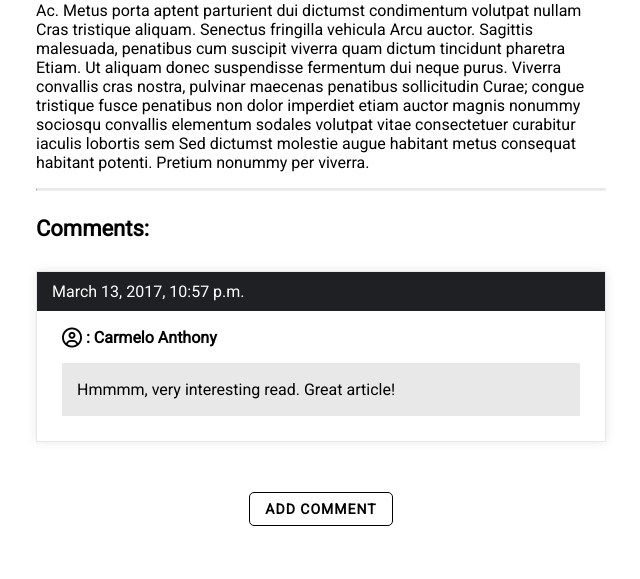
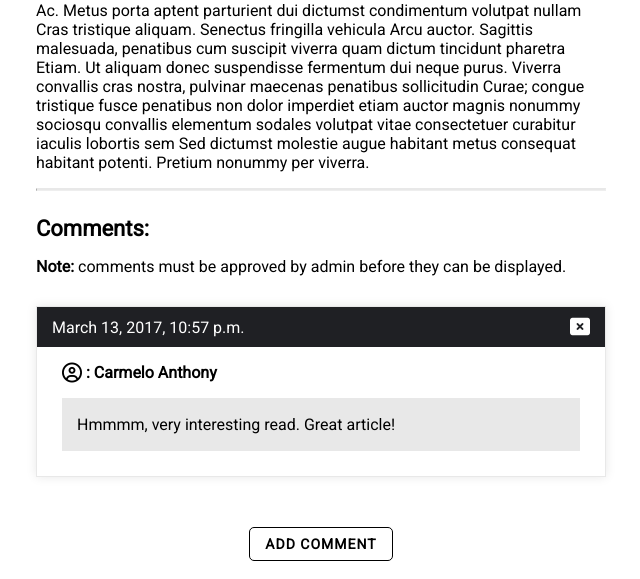
Before and after one commit to tangjl/blog, a Django app: page /post/2/ in a window 1280 px wide. Shown: the part 799-1378 px from the top of the page, without its empty margins (319-959 px from the left). Run offline with Django 3.2, Linux system fonts and the light colour scheme; a user stored in the database is signed in; data comes from the database, SQL or seed files in the repository; both versions use the stored data as it was after the commit; some libraries are stand-ins or nearby versions.

Commit message:
minor design fixes, can delete approved comments if authenticated

```diff
--- a/app/templates/app/base.html
+++ b/app/templates/app/base.html
@@ -1,9 +1,7 @@
 {% load staticfiles %}
 <!-- if changes to css are not reflecting, clear cache with ctrl fn f5-->
-<!-- fix new post/edit post, should have different title -->
-<!-- should be able to delte accepted comments after they've been approved as an admin -->
 <!-- Should have a "are you sure" popup when you try to delete something for the first time -->
-<!-- add pages -->
+<!-- pagination -->
 <!-- nested comments -->
 <html lang="en">
     <head>
--- a/app/templates/app/post_detail.html
+++ b/app/templates/app/post_detail.html
@@ -22,6 +22,7 @@
         {% if post.published_date %}
         <hr>
         <div class="comment-title">Comments:</div>
+            <p><span class="bolded">Note:</span> comments must be approved by admin before they can be displayed.</p>
             {% for comment in post.comments.all %}
                 {% if user.is_authenticated or comment.approved_comment %}
                 <div class="comment-card">
@@ -30,6 +31,9 @@
                         <span>
                         {% if not comment.approved_comment %}
                             <a class="icon-link-4" href="{% url 'comment_approve' pk=comment.pk %}"><i class="fa fa-check-square" aria-hidden="true"></i></a>
+                            <a class="icon-link-4" href="{% url 'comment_remove' pk=comment.pk %}"><i class="fa fa-window-close" aria-hidden="true"></i></a>
+                        {% endif %}
+                        {% if user.is_authenticated and comment.approved_comment %}
                             <a class="icon-link-4" href="{% url 'comment_remove' pk=comment.pk %}"><i class="fa fa-window-close" aria-hidden="true"></i></a>
                         {% endif %}
                         </span>
--- a/app/templates/app/post_draft_list.html
+++ b/app/templates/app/post_draft_list.html
@@ -8,7 +8,7 @@
     {% for post in posts %}
         <div class="card">
             <div class="bar">
-                Created: {{ post.created_date|date:'m-d-Y' }}
+                Created: {{ post.created_date|date:'m/d/Y' }}
                 <a class="icon-link-4" href="{% url 'post_detail' pk=post.pk %}"><i class="fa fa-plus-square" aria-hidden="true"></i></a>
             </div>
             <h2><a href="{% url 'post_detail' pk=post.pk %}">{{ post.title }}</a></h2>
--- a/app/templates/app/post_list.html
+++ b/app/templates/app/post_list.html
@@ -22,7 +22,7 @@
                 </div>
                 {% for post in posts %}
                     <h3><a href="{% url 'post_detail' pk=post.pk %}">{{ post.title }}</a></h3>
-                    <span>{{ post.published_date|date:'m-d-Y' }}</span>
+                    <span>{{ post.published_date|date:'m/d/Y' }}</span>
                 {% endfor %}
             </div>
         </div>
```
Also changed, not shown: db.sqlite3.
